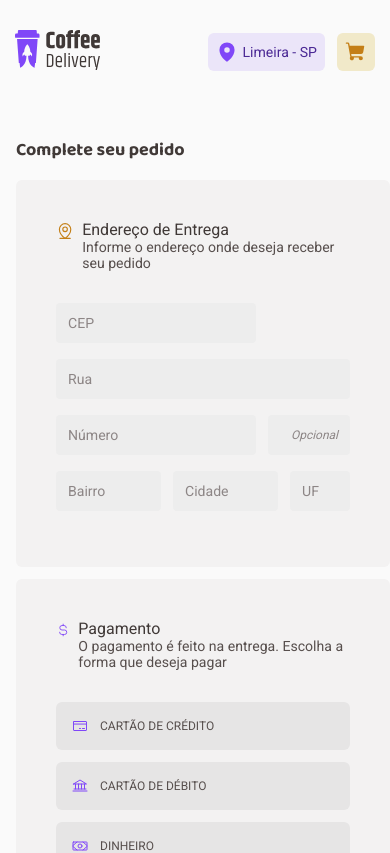
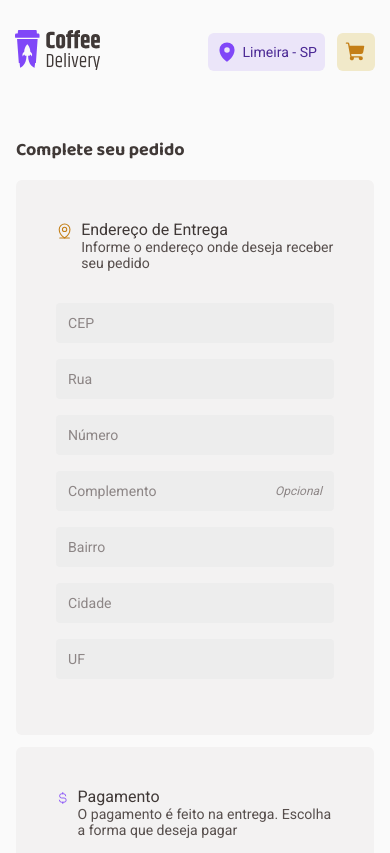
Before and after one commit to maicondelbel/Desafio_02_-_Coffee_Delivery, a React (Vite) app: page /checkout in a window 390 px wide. Shown: the top 853 px of the page. Built offline with nearby package versions, Linux system fonts and the light colour scheme.

Commit message:
Adjusting responsive design

```diff
--- a/src/pages/Checkout/components/PaymentInput/styles.ts
+++ b/src/pages/Checkout/components/PaymentInput/styles.ts
@@ -31,7 +31,7 @@ export const PaymentLabelContainer = styled.label`
   color: ${(props) => props.theme['--base---text']};
   font-size: ${(props) => props.theme['--components---button--s']};
   text-transform: uppercase;
-  flex: 1 11rem;
+  flex: 1;
   cursor: pointer;
 
   & svg {
--- a/src/pages/Checkout/styles.ts
+++ b/src/pages/Checkout/styles.ts
@@ -11,7 +11,7 @@ export const PageContentContainer = styled.main`
 `
 
 export const LeftSideContainer = styled.div`
-  flex: 1 40rem;
+  flex: 1 1 40rem;
   > h3 {
     color: ${(props) => props.theme['--base---subtitle']};
     font-size: ${(props) => props.theme['--title---title--x-s']};
@@ -58,6 +58,10 @@ export const PaymentMethodWrapper = styled.div`
   gap: 0.75rem;
   flex-wrap: wrap;
 
+  @media (max-width: 767px) {
+    flex-direction: column;
+  }
+
   input {
     display: none;
   }
@@ -78,7 +82,6 @@ export const PaymentMethodWrapper = styled.div`
     color: ${(props) => props.theme['--base---text']};
     font-size: ${(props) => props.theme['--components---button--s']};
     text-transform: uppercase;
-    width: 11rem;
     cursor: pointer;
   }
 
@@ -145,6 +148,17 @@ export const BillingFormInputContainer = styled.div`
   .uf {
     width: 3.75rem;
   }
+
+  @media (max-width: 767px) {
+    .form-line {
+      display: flex;
+      flex-direction: column;
+      gap: 1rem;
+    }
+    .form-line input {
+      width: 100%;
+    }
+  }
 `
 
 export const PlaceOrderButtonContainer = styled.button`
--- a/src/pages/Home/components/Banner/styles.ts
+++ b/src/pages/Home/components/Banner/styles.ts
@@ -4,6 +4,7 @@ import bannerBackground from '../../../../assets/banner-background.png'
 export const BannerContainer = styled.section`
   background-image: url(${bannerBackground});
   background-size: cover;
+  background-position: bottom;
 `
 export const BannerWrapperContainer = styled.div`
   display: flex;
@@ -16,6 +17,7 @@ export const BannerWrapperContainer = styled.div`
   flex-wrap: wrap-reverse;
   flex: 1;
   padding: 0 1rem;
+  height: 70vh;
 `
 
 export const BannerInfoContainer = styled.div`
--- a/src/pages/OrderComplete/index.tsx
+++ b/src/pages/OrderComplete/index.tsx
@@ -32,7 +32,7 @@ export function OrderComplete() {
     money: 'Dinheiro',
   }
 
-  if (!order) return
+  if (!order) return <></>
 
   return (
     <OrderCompleteContainer>
--- a/src/pages/OrderComplete/styles.ts
+++ b/src/pages/OrderComplete/styles.ts
@@ -8,7 +8,8 @@ export const PageContentContainer = styled.main`
   display: flex;
   flex-wrap: wrap;
   align-items: flex-end;
-  justify-content: space-between;
+  justify-content: center;
+  gap: 6.375rem;
 `
 
 export const LeftSideContainer = styled.div`
```
Also changed, not shown: 1 other file (tests, documents, lock files or other folders).
